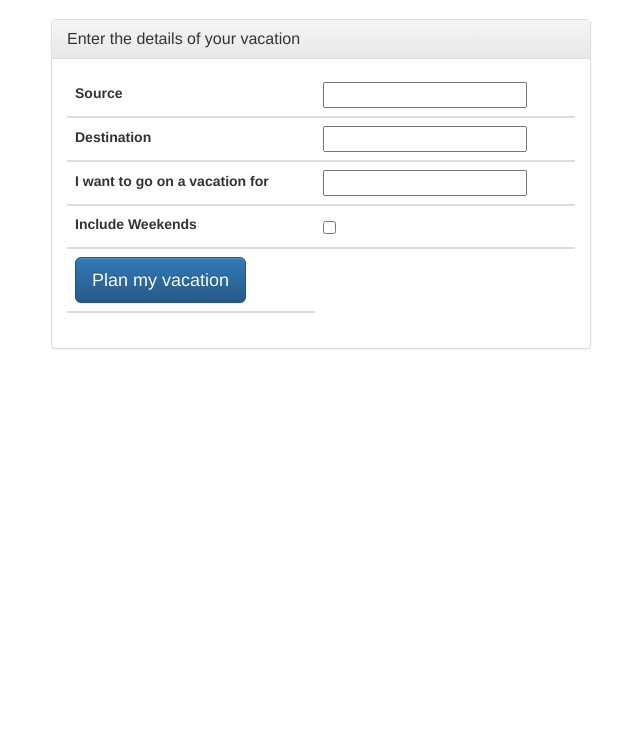
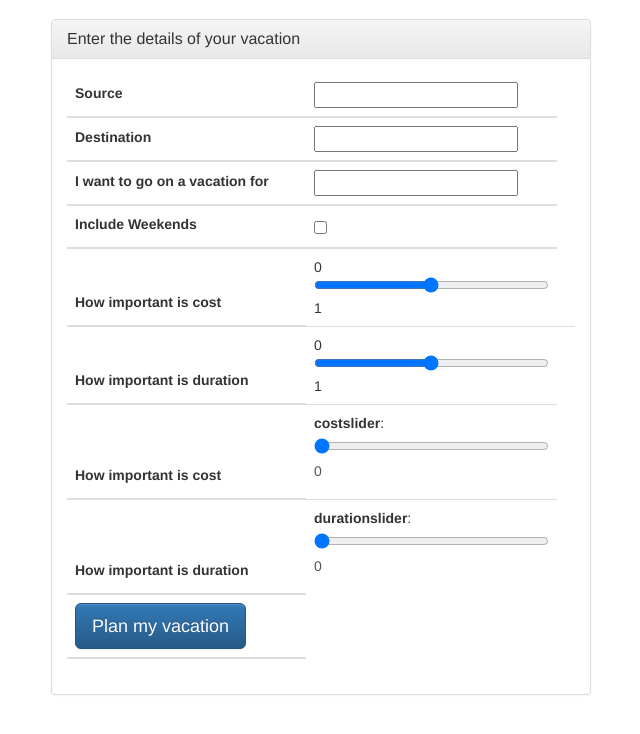
Before and after one commit to krprithvi/vacationplanner, a Flask app: page / in a window 1280 px wide. Shown: the part 51-785 px from the top of the page, without its empty margins (34-674 px from the left). Run offline with Flask 2, Linux system fonts and the light colour scheme; lists and menus that the app fills with data are empty; some libraries are stand-ins or nearby versions.

Commit message:
adding slider changes

```diff
--- a/app/forms.py
+++ b/app/forms.py
@@ -1,6 +1,7 @@
 from flask_wtf import FlaskForm
 from wtforms import StringField, BooleanField, RadioField, TextAreaField, HiddenField, PasswordField, IntegerField
 from wtforms.validators import DataRequired
+from wtforms.fields.html5 import DecimalRangeField
 
 
 # Form for a new user
@@ -9,3 +10,6 @@ class VacationPlannerForm(FlaskForm):
     destination = StringField('destination',validators=[DataRequired()])
     days = IntegerField('days',validators=[DataRequired()])
     weekends = BooleanField('weekends',validators=[DataRequired()], default=True)
+    sliderAmount = HiddenField ('sliderAmount')
+    costslider = DecimalRangeField('costslider', default=0)
+    durationslider = DecimalRangeField('durationslider', default=0)
--- /dev/null
+++ b/app/static/js/slider.js
@@ -0,0 +1,6 @@
+function updateSlider(slideAmount) {
+		alert("inside func");
+		console.log("insode the js function");
+        var sliderDiv = document.getElementById("sliderAmount");
+        sliderDiv.innerHTML = slideAmount;
+    }
--- a/app/templates/planner.html
+++ b/app/templates/planner.html
@@ -95,9 +95,36 @@
                     <th><label for='weekends'>Include Weekends</label></th>
                   <th>{{ render_field(vacationplannerform.weekends) }}</th>
                 </tr>
-                <tr><th><button type="submit" class="btn btn-primary btn-lg">Plan my vacation</button></th></tr>
+                <tr>
+                  <th><label for='cost'>How important is cost</label></th>
+                  <td><span style="display: inline;float:left;" > 0</span><input type="range" min="0" max="1" value="0.5" step="0.1" style="display:inline-block;" width="50%"onchange="updateSlider(this.value)"/> <div id="sliderAmount" name="sliderAmount" style="text-align: center;"></div><span style="display: inline;float:left;" > 1</span></td>
+                </tr>
+                <tr>
+                  <th><label for='duration'>How important is duration</label></th>
+
+                  <td ><span style="display: inline;float:left;" > 0</span><input type="range" min="0" max="1" value="0.5" step="0.1" style="display:inline-block;" width="50%"><span style="display: inline;float:left;"> 1</span><td>
+                </tr>
+                <tr>
+                     <th><label for="cost">How important is cost</label></th>
+                    <td><p>
+                       {{ vacationplannerform.costslider.label }}:
+                       {{ vacationplannerform.costslider(min=0, max=1, oninput="outputUpdateCostSlider(value)") }}
+                       <output for="age" id="selected_cost">{{ vacationplannerform.costslider.data }}</output>
+                  </p></td>
+                </tr>
+
+                <tr>
+                     <th><label for="duration">How important is duration</label></th>
+                    <td><p>
+                       {{ vacationplannerform.durationslider.label }}:
+                       {{ vacationplannerform.durationslider(min=0, max=1, oninput="outputUpdateDurationSlider(value)") }}
+                       <output for="age" id="selected_duration">{{ vacationplannerform.durationslider.data }}</output>
+                  </p></td>
+                </tr>
+                <tr><th><button type="submit" class="btn btn-primary btn-lg" style="text-align:center; margin: 0 auto;">Plan my vacation</button></th></tr>
                 </thead>
                 </table>
+
             </form>
           </div>
         </div>
@@ -106,10 +133,27 @@
     </div> <!-- /container -->
 
 
+
+
     <!-- Bootstrap core JavaScript
     ================================================== -->
     <!-- Placed at the end of the document so the pages load faster -->
     <script src="https://ajax.googleapis.com/ajax/libs/jquery/1.11.2/jquery.min.js"></script>
     <script src="../static/js/bootstrap.min.js"></script>
+    <script>
+      function updateSlider(slideAmount) {
+              console.log("insode the js function");
+              var sliderDiv = document.getElementById("sliderAmount");
+              sliderDiv.innerHTML = slideAmount;
+    }
+
+    function outputUpdateCostSlider(slider) {
+    document.querySelector('#selected_cost').value = slider;
+    }
+
+    function outputUpdateDurationSlider(slider) {
+    document.querySelector('#selected_duration').value = slider;
+    }
+    </script>
   </body>
 </html>
--- a/app/views.py
+++ b/app/views.py
@@ -14,6 +14,7 @@ def planner():
     if vacationplannerform.is_submitted():
         if vacationplannerform.validate():
             # Iterate over dates
+            print vacationplannerform.data
             departureDate = "2017-12-15"
             returnDate = "2017-12-18"
             departureAirport = vacationplannerform.source.data
@@ -22,6 +23,8 @@ def planner():
             return render_template("results.html", vacationplannerform=vacationplannerform, flights=flights)
         else:
             error=True
+    if vacationplannerform.validate_on_submit():
+        print vacationplannerform
 
     return render_template("planner.html", vacationplannerform=vacationplannerform, error=error)
 
@@ -49,7 +52,8 @@ def fetchflights_roundtrip(departureDate, returnDate, departureAirport, arrivalA
     legs = flightdetails["legs"]
     legsdict = {leg["legId"]:leg for leg in legs}
     offers = flightdetails["offers"]
-
+    #ks = list(legsdict)
+    #print ks[0]
     results = []
 
     for offer in offers[:2]:
```
Also changed, not shown: app/templates/results.html (+9 -0 lines).
